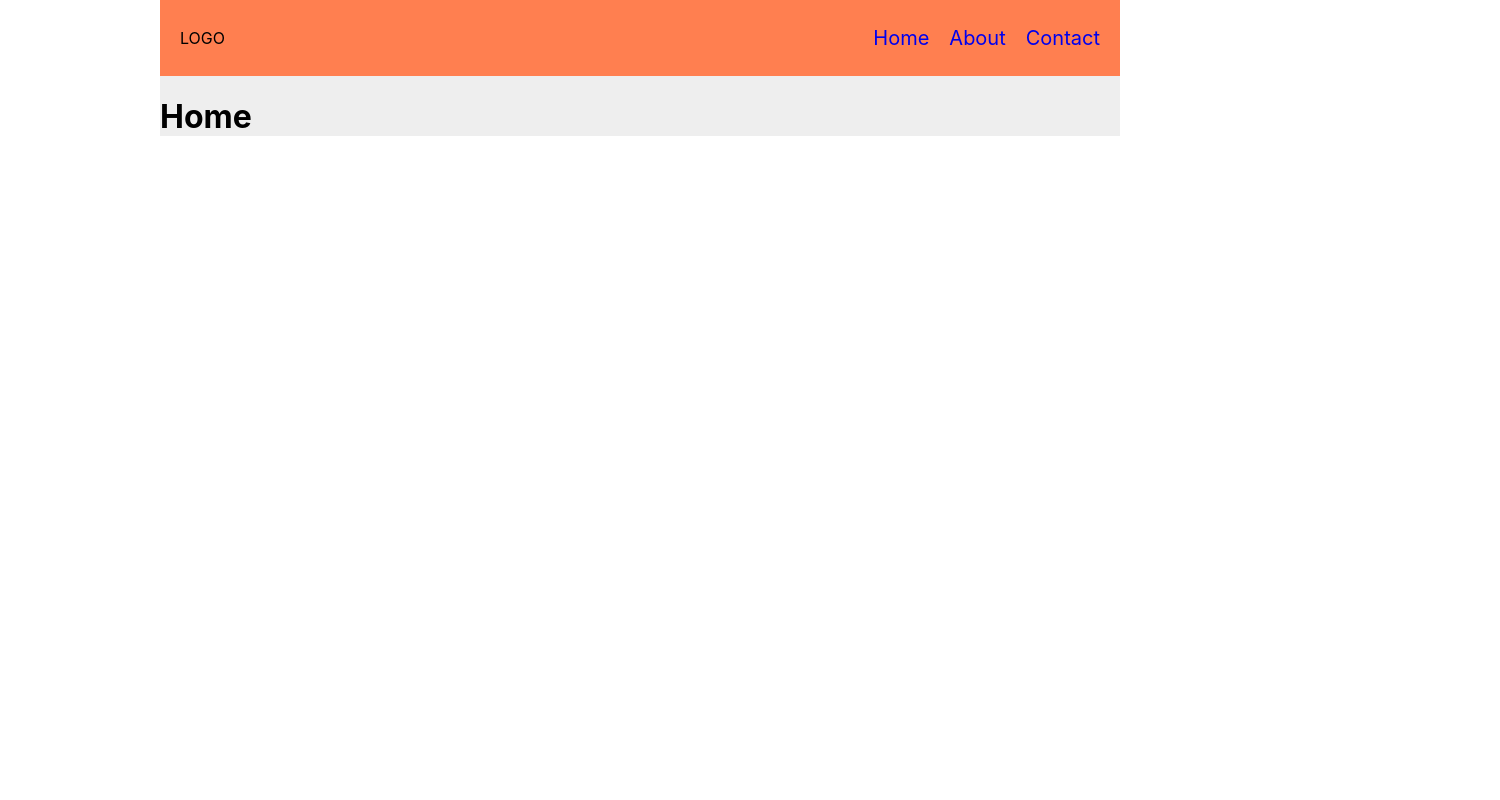
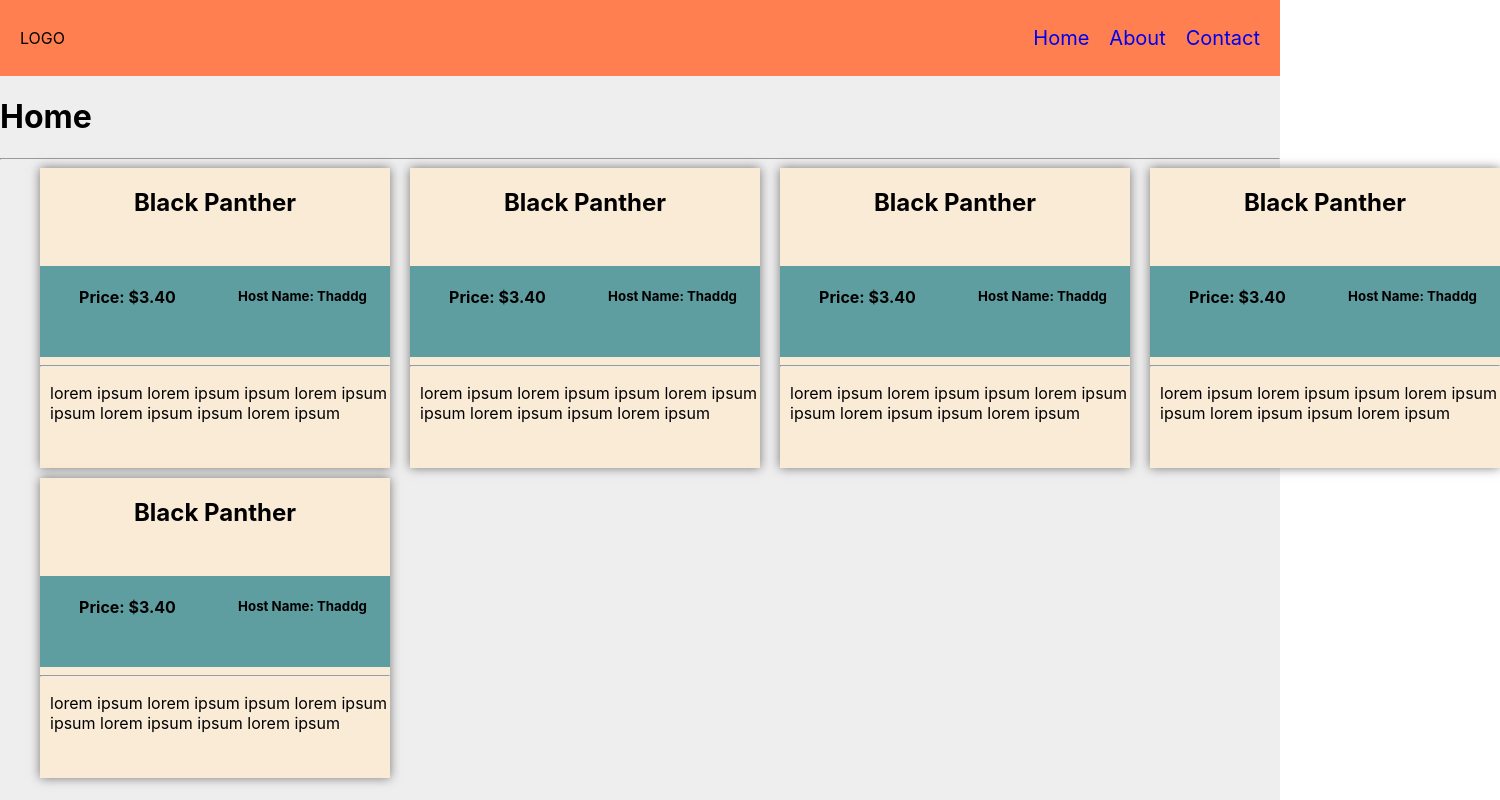
Before and after one commit to ThaddG/react-nav-using-router, a React (Create React App) app: page / in a window 1280 px wide. Shown: the top 800 px of the page, 1500 px wide, since content can reach past the window. Built offline with nearby package versions, Linux system fonts and the light colour scheme.

Commit message:
added css (no flex box cards)
better than the other box because of the  grid cards

```diff
--- a/src/App.css
+++ b/src/App.css
@@ -1,6 +1,6 @@
 .App {
-  margin: 0 auto;
-  max-width: 960px;
+  /* margin: ; */
+  /* max-width: 960px; */
   /* for testing purpose */
   background-color: #eee;
 }
--- a/src/App.js
+++ b/src/App.js
@@ -2,9 +2,10 @@
 import { BrowserRouter as Router, Switch, Route } from 'react-router-dom';
 
 import './App.css';
-import Navigation from './Navigation/Navigation';
-import About from './About/About';
-import Contact from './Contact/Contact';
+import Navigation from './Components/Navigation/Navigation';
+import Home from './Components/Home/Home';
+import About from './Components/About/About';
+import Contact from './Components/Contact/Contact';
 
 const App = () => {
 
@@ -22,10 +23,4 @@
   );
 }
 
-const Home = () => (
-  <div>
-    <h1>Home</h1>
-  </div>
-)
-
 export default App;
--- /dev/null
+++ b/src/Components/Home/Home.css
@@ -0,0 +1,63 @@
+.card-container {
+    margin-left: 40px;
+
+    display: grid;
+
+    grid-template-columns: 1fr 1fr 1fr 1fr;
+    grid-template-rows: 1fr 1fr 1fr 1fr 1fr;
+
+    gap: 10px 20px;
+}
+
+.card {
+
+    background: antiquewhite;
+    color: black;
+    padding: 0 0 0 0;
+    box-shadow: 0px 0px 10px rgba(0,0,0,0.5);
+
+    min-width: 350px;
+    min-height: 300px;
+
+    display: grid;
+    /* grid-column: 3/ span 2; */
+
+    grid-template:
+    "title title title" 1fr,
+    "middle middle middle" 1fr
+    "desc desc desc" 1fr / auto;
+}
+
+.titleContainer {
+    grid-area: 'title';
+    justify-self: center;
+    /* background-color: aquamarine; */
+    /* padding: 100%; */
+}
+
+.info-container {
+    grid-area: 'middle';
+    display: grid;
+    grid-template-columns: 1fr 1fr;
+    background-color: cadetblue;
+}
+
+#price {
+    grid-area: 'price';
+    justify-self: center;
+}
+
+
+#hostname {
+    grid-area: 'hostname';
+    justify-self: center;
+}
+
+.description-container {
+    grid-area: 'desc';
+    justify-self: center;
+}
+
+#descrip {
+    margin-left: 10px;
+}
--- /dev/null
+++ b/src/Components/Home/Home.js
@@ -0,0 +1,94 @@
+import React, { useState, useEffect } from 'react';
+
+import './Home.css';
+
+const Home = () => {
+
+
+
+
+  return(
+    <div>
+      <h1>Home</h1>
+      <hr/>
+
+        <div className="card-container">
+            <div className="card">
+                <div className="titleContainer">
+                    <h2>Black Panther</h2>
+                </div>
+                <div className="info-container">
+                    <h4 id="price">Price: $3.40</h4>
+                    <h5 id="hostname">Host Name: Thaddg</h5>
+                </div>
+                <div className="description-container">
+                    <hr></hr>
+                    <p id="descrip">lorem ipsum lorem ipsum ipsum lorem ipsum ipsum lorem ipsum ipsum lorem ipsum</p>
+                </div>
+            </div>
+
+        <div className="card">
+            <div className="titleContainer">
+                <h2>Black Panther</h2>
+            </div>
+            <div className="info-container">
+                <h4 id="price">Price: $3.40</h4>
+                <h5 id="hostname">Host Name: Thaddg</h5>
+            </div>
+            <div className="description-container">
+                <hr></hr>
+                <p id="descrip">lorem ipsum lorem ipsum ipsum lorem ipsum ipsum lorem ipsum ipsum lorem ipsum</p>
+            </div>
+        </div>
+        <div className="card">
+            <div className="titleContainer">
+                <h2>Black Panther</h2>
+            </div>
+            <div className="info-container">
+                <h4 id="price">Price: $3.40</h4>
+                <h5 id="hostname">Host Name: Thaddg</h5>
+            </div>
+            <div className="description-container">
+                <hr></hr>
+                <p id="descrip">lorem ipsum lorem ipsum ipsum lorem ipsum ipsum lorem ipsum ipsum lorem ipsum</p>
+            </div>
+        </div>
+        <div className="card">
+            <div className="titleContainer">
+                <h2>Black Panther</h2>
+            </div>
+            <div className="info-container">
+                <h4 id="price">Price: $3.40</h4>
+                <h5 id="hostname">Host Name: Thaddg</h5>
+            </div>
+            <div className="description-container">
+                <hr></hr>
+                <p id="descrip">lorem ipsum lorem ipsum ipsum lorem ipsum ipsum lorem ipsum ipsum lorem ipsum</p>
+            </div>
+        </div>
+        <div className="card">
+            <div className="titleContainer">
+                <h2>Black Panther</h2>
+            </div>
+            <div className="info-container">
+                <h4 id="price">Price: $3.40</h4>
+                <h5 id="hostname">Host Name: Thaddg</h5>
+            </div>
+            <div className="description-container">
+                <hr></hr>
+                <p id="descrip">lorem ipsum lorem ipsum ipsum lorem ipsum ipsum lorem ipsum ipsum lorem ipsum</p>
+            </div>
+        </div>
+
+
+        </div>
+
+
+
+
+
+    </div>
+  )
+}
+
+export default Home;
--- a/src/Navigation/Navigation.css
+++ b/src/Components/Navigation/Navigation.css
@@ -18,3 +18,7 @@
   padding: 0 0 0 20px;
   font-size: 20px;
 }
+
+.Navigation li:enabled {
+  color:  green;
+}
```
Also changed, not shown: src/Components/Navigation/Navigation.js (renamed from src/Navigation/Navigation.js, +14 -0 lines), src/Components/About/About.js (renamed from src/About/About.js), src/Components/Contact/Contact.js (renamed from src/Contact/Contact.js).
